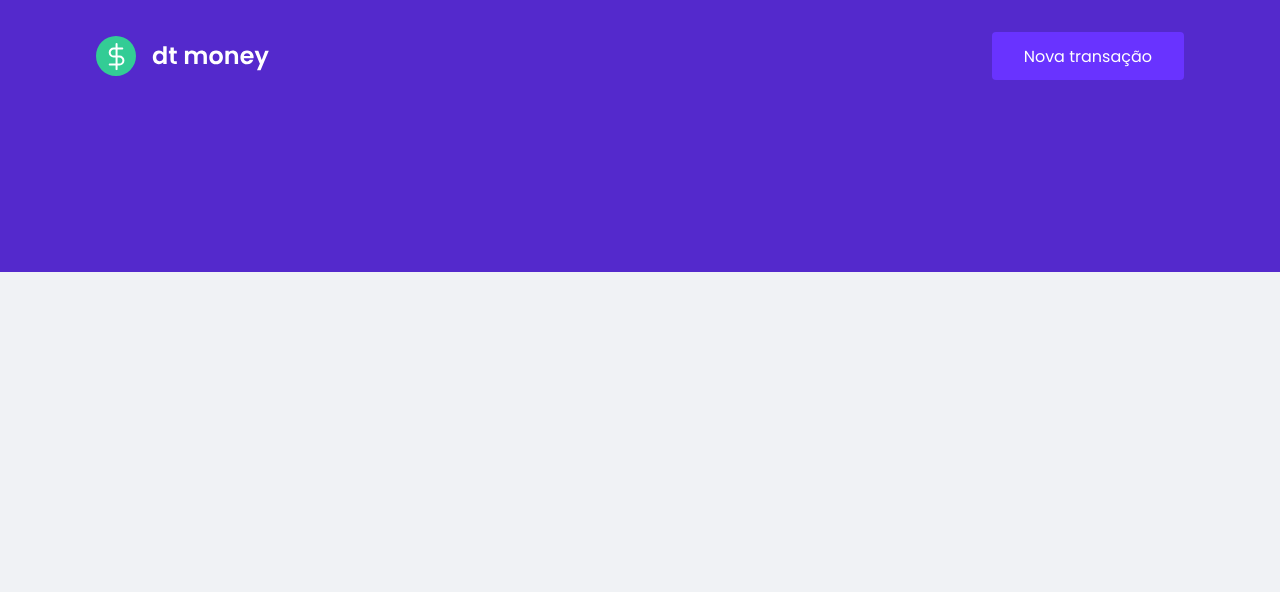
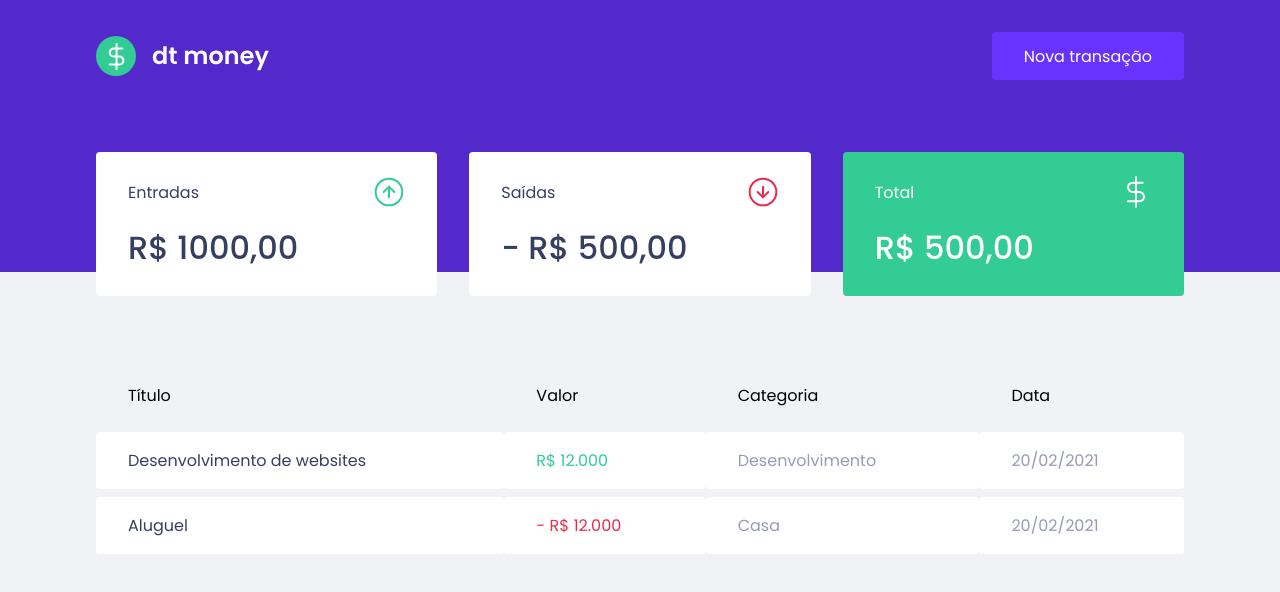
Before and after one commit to LeonardoCampello-dev/dt-money, a React (Create React App) app: page / in a window 1280 px wide. Shown: the top 592 px of the page. Built offline with nearby package versions, Linux system fonts and the light colour scheme.

Commit message:
💥 NEW: Component: Summary.tsx and TransactionsTable.tsx

```diff
--- a/public/index.html
+++ b/public/index.html
@@ -9,7 +9,7 @@
     <link rel="shortcut icon" href="favicon.png" type="image/png" />
 
     <link
-      href="https://fonts.googleapis.com/css2?family=Poppins:wght@400;600&display=swap"
+      href="https://fonts.googleapis.com/css2?family=Poppins:wght@400;500;600&display=swap"
       rel="stylesheet"
     />
 
--- a/src/App.tsx
+++ b/src/App.tsx
@@ -1,12 +1,15 @@
 import { Fragment } from "react";
 
 import { Header } from "./components/Header";
+import { Dashboard } from "./components/Dashboard";
+
 import { GlobalStyle } from "./styles/global";
 
 export function App() {
   return (
     <Fragment>
       <Header />
+      <Dashboard />
       <GlobalStyle />
     </Fragment>
   );
--- /dev/null
+++ b/src/components/Dashboard/index.tsx
@@ -0,0 +1,13 @@
+import { Summary } from "../Summary";
+import { TransactionsTable } from "../TransactionsTable";
+
+import { Container } from "./styles";
+
+export function Dashboard() {
+  return (
+    <Container>
+      <Summary />
+      <TransactionsTable />
+    </Container>
+  );
+}
--- /dev/null
+++ b/src/components/Dashboard/styles.ts
@@ -0,0 +1,7 @@
+import styled from "styled-components";
+
+export const Container = styled.main`
+  max-width: 1120px;
+  margin: 0 auto;
+  padding: 2.5rem 1rem;
+`;
--- /dev/null
+++ b/src/components/Summary/index.tsx
@@ -0,0 +1,41 @@
+import incomeImg from "../../assets/income.svg";
+import outcomeImg from "../../assets/outcome.svg";
+import totalImg from "../../assets/total.svg";
+
+import { Container } from "./styles";
+
+export function Summary() {
+  return (
+    <Container>
+      <div>
+        <header>
+          <p>Entradas</p>
+
+          <img src={incomeImg} alt="Entradas"/>
+        </header>
+
+        <strong>R$ 1000,00</strong>
+      </div>
+
+      <div>
+        <header>
+          <p>Saídas</p>
+
+          <img src={outcomeImg} alt="Saídas"/>
+        </header>
+
+        <strong>- R$ 500,00</strong>
+      </div>
+
+      <div className="highlight-background">
+        <header>
+          <p>Total</p>
+
+          <img src={totalImg} alt="Total"/>
+        </header>
+
+        <strong>R$ 500,00</strong>
+      </div>
+    </Container>
+  );
+}
--- /dev/null
+++ b/src/components/Summary/styles.ts
@@ -0,0 +1,37 @@
+import styled from "styled-components";
+
+export const Container = styled.div`
+  display: grid;
+  grid-template-columns: repeat(3, 1fr);
+  gap: 2rem;
+
+  margin-top: -10rem;
+
+  div {
+    color: var(--text-title);
+    background-color: var(--shape);
+
+    padding: 1.5rem 2rem;
+    border-radius: 0.25rem;
+
+    header {
+      display: flex;
+      align-items: center;
+      justify-content: space-between;
+    }
+
+    strong {
+      display: block;
+
+      margin-top: 1rem;
+      font-size: 2rem;
+      font-weight: 500;
+      line-height: 3rem;
+    }
+
+    &.highlight-background {
+      color: #fff;
+      background-color: var(--green);
+    }
+  }
+`;
--- /dev/null
+++ b/src/components/TransactionsTable/index.tsx
@@ -0,0 +1,34 @@
+import { Container } from "./styles";
+
+export function TransactionsTable() {
+  return (
+    <Container>
+      <table>
+        <thead>
+          <tr>
+            <th>Título</th>
+            <th>Valor</th>
+            <th>Categoria</th>
+            <th>Data</th>
+          </tr>
+        </thead>
+
+        <tbody>
+          <tr>
+            <td>Desenvolvimento de websites</td>
+            <td className="deposit">R$ 12.000</td>
+            <td>Desenvolvimento</td>
+            <td>20/02/2021</td>
+          </tr>
+
+          <tr>
+            <td>Aluguel</td>
+            <td className="withdraw">- R$ 12.000</td>
+            <td>Casa</td>
+            <td>20/02/2021</td>
+          </tr>
+        </tbody>
+      </table>
+    </Container>
+  );
+}
--- /dev/null
+++ b/src/components/TransactionsTable/styles.ts
@@ -0,0 +1,44 @@
+import styled from "styled-components";
+
+export const Container = styled.div`
+  margin-top: 4rem;
+
+  table {
+    width: 100%;
+
+    border-spacing: 0 0.5rem;
+
+    th {
+      color: var(--text);
+      font-weight: 400;
+
+      padding: 1rem 2rem;
+      text-align: left;
+      line-height: 1.5rem;
+    }
+
+    td {
+      background-color: var(--shape);
+      color: var(--text-body);
+
+      border-radius: 0.25rem;
+
+      padding: 1rem 2rem;
+      border: 0;
+
+      font-weight: normal;
+
+      &:first-child {
+        color: var(--text-title);
+      }
+
+      &.deposit {
+        color: var(--green);
+      }
+
+      &.withdraw {
+        color: var(--red);
+      }
+    }
+  }
+`;
--- a/src/styles/global.ts
+++ b/src/styles/global.ts
@@ -5,6 +5,7 @@
     --background: #f0f2f5;
 
     --red: #E52e4d;
+    --green: #33cc95;
     --blue: #5429cc;
 
     --blue-light: #6933ff;
```
